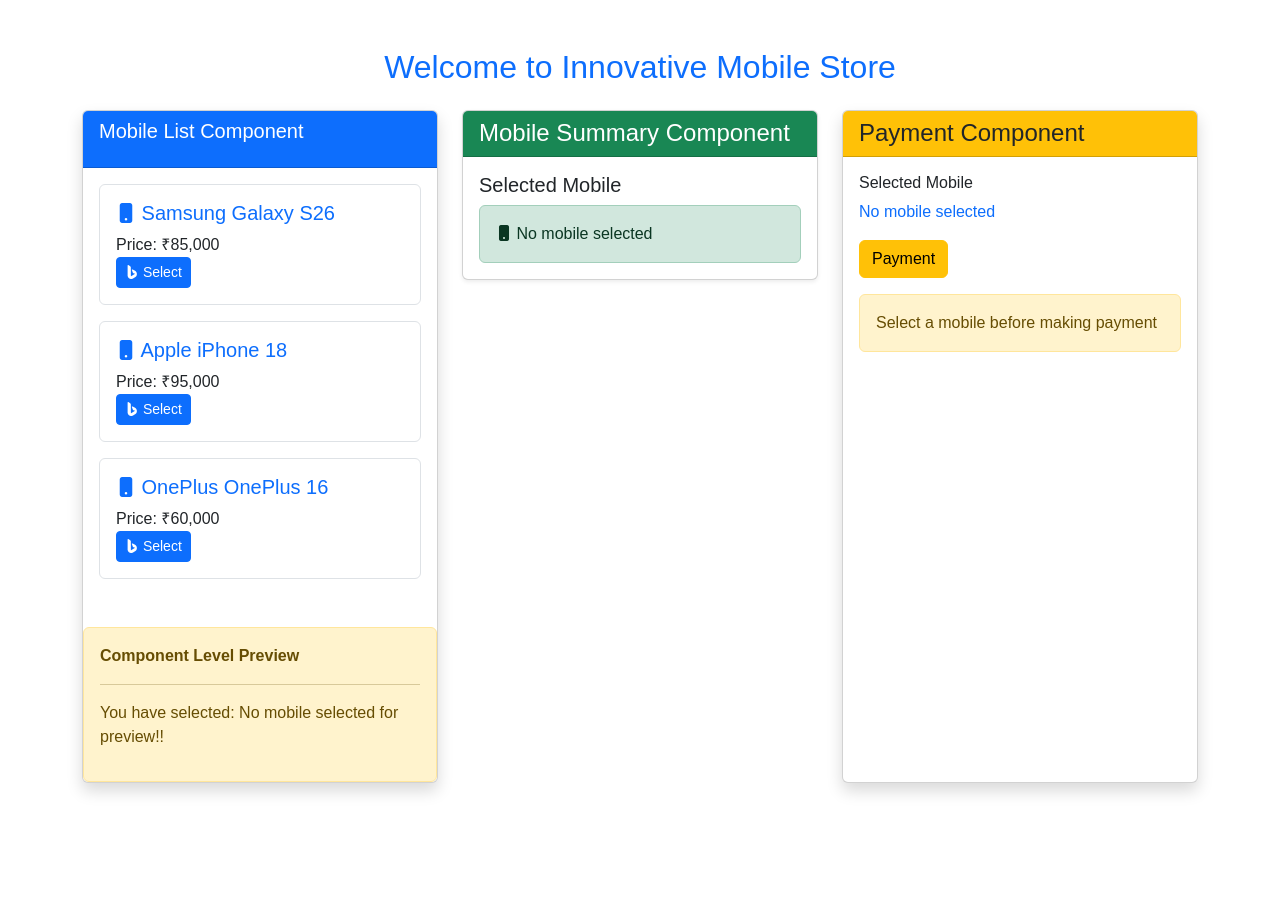
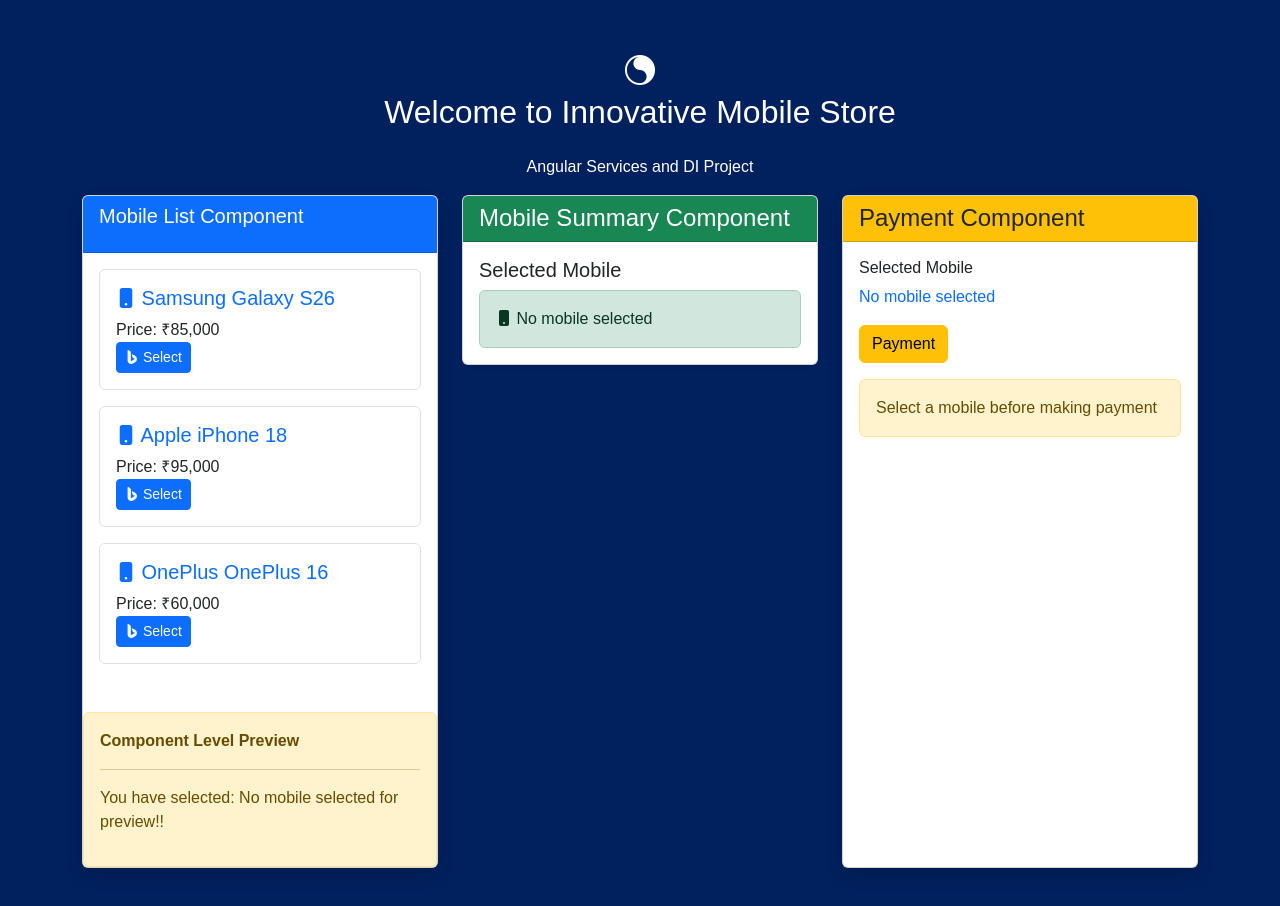
Before and after one commit to alamarsheed4/New-angular-app, an Angular app: page / in a window 1280 px wide. Shown: the top 906 px of the page. Before the commit the page ends 831 px from the top, so only its background shows below. Built offline with nearby package versions, Linux system fonts and the light colour scheme.

Commit message:
Initial commit

```diff
--- a/src/app/app.css
+++ b/src/app/app.css
@@ -3,3 +3,11 @@
     min-height: 100vh;
     background-color: #f4f7fb;
 }
+.app-page{
+    background: #00215e;
+}
+.logo-circle{
+    text-align: center;
+    color: white;
+    font-size: 30px;
+}
--- a/src/app/app.html
+++ b/src/app/app.html
@@ -1,10 +1,18 @@
 <!-- <h1>Working</h1> -->
 
+<div class="app-page">
 <div class="container py-5">
-
-    <h2 class="text-center text-primary mb-4">
+    <div class="text-center text-white mb-3">
+    <div class="logo-circle">
+    <i class="bi bi-brilliance"></i>
+    </div>
+    <h2 class="text-center text-white mb-4">
         Welcome to {{appName}}
     </h2>
+    <p class="mb-0">
+        Angular Services and DI Project
+    </p>
+    </div>
     <div class="row g-4">
     <div class="col-md-4">
     <app-mobile-list></app-mobile-list>
@@ -17,6 +25,7 @@
     </div>
     </div>
 </div>
+</div>
 <!-- <div class="shadow-none p-3 mb-4 bg-light">No shadow</div>
 <div class="shadow-sm p-3 mb-4 bg-white">Small shadow</div>
 <div class="shadow p-3 mb-4 bg-white">Regular shadow</div>
--- a/src/styles.css
+++ b/src/styles.css
@@ -4,4 +4,5 @@
 .container {
     margin: 0;
     font-family: Arial, sans-serif;
+    min-height: 100%;
 }
```
